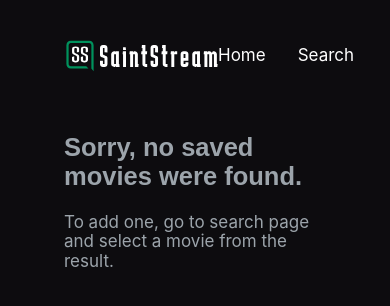
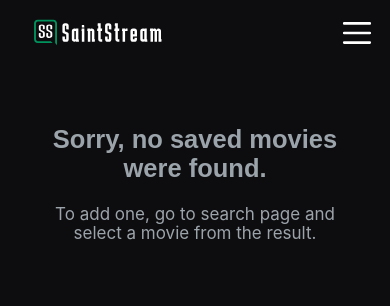
Before and after one commit to mapucat/movies-app, a React (Create React App) app: page /saved in a window 390 px wide. Shown: the top 306 px of the page. Built offline with nearby package versions, Linux system fonts and the light colour scheme.

Commit message:
[FA-1] Update styles to adapt site to mobile

```diff
--- a/src/components/layouts/Header.tsx
+++ b/src/components/layouts/Header.tsx
@@ -1,13 +1,13 @@
-import React, { useEffect, useState } from 'react';
+import React, { useState } from 'react';
 import styled from 'styled-components';
-
-import Nav from './Nav';
-import Button from '../ui/Button';
-import Icon from '../ui/Icon';
 
 import logo from '../../logo.svg';
 import { spacing } from '../../styles/settings/Spacing';
-import { Link, useLocation } from 'react-router-dom';
+import Nav from './Nav';
+import { devices } from '../../styles/settings/Breakpoints';
+import Button from '../ui/Button';
+import Icon from '../ui/Icon';
+import { colors } from '../../styles/settings/Colors';
 
 type HeaderProps = {
   nav: {
@@ -19,29 +19,61 @@ type HeaderProps = {
 };
 
 const Wrapper = styled.header`
-  padding: ${spacing[600]} 0;
+  padding: ${spacing[400]} 0;
 
   display: flex;
   justify-content: space-between;
   align-items: center;
+  width: auto;
+  background-color: ${colors.background_base_opacity};
+
+  img {
+    height: 100%;
+  }
+
+  img,
+  button {
+    flex-grow: 1;
+    max-width: 130px;
+  }
+
+  & > button {
+    visibility: hidden;
+  }
+
+  @media ${devices.sm} {
+    position: fixed;
+    width: 100%;
+    z-index: 10;
+    padding: ${spacing[300]} 0;
+
+    & > button {
+      visibility: visible;
+    }
+  }
 `;
 
 const Header = ({ nav: { links } }: HeaderProps) => {
-  const location = useLocation();
-  const [savedMoviesPageActive, setSavedMoviesPageActive] = useState<boolean>(false);
+  const [menuOpened, setMenuOpened] = useState<boolean>(false);
 
-  useEffect(() => {
-    setSavedMoviesPageActive(location.pathname === '/saved');
-  }, [location]);
+  const toogleManuOpened = (value?: boolean) => {
+    if (value && typeof value === 'boolean') {
+      setMenuOpened(value);
+    } else {
+      setMenuOpened(!menuOpened);
+    }
+  };
 
   return (
     <Wrapper>
       <img src={logo} className="App-logo" alt="logo" />
-      <Nav links={links}></Nav>
-      <Button variant="icon">
-        <Link to="/saved">
-          <Icon name={savedMoviesPageActive ? 'saveFilled' : 'save'}></Icon>
-        </Link>
+      <Nav
+        className={menuOpened ? 'navigation--opened' : 'navigation--closed'}
+        links={links}
+        toogleManuOpened={toogleManuOpened}
+      ></Nav>
+      <Button variant="icon" onClick={toogleManuOpened}>
+        <Icon name="menu"></Icon>
       </Button>
     </Wrapper>
   );
--- a/src/components/layouts/Layout.tsx
+++ b/src/components/layouts/Layout.tsx
@@ -1,9 +1,10 @@
 import React from 'react';
+import styled from 'styled-components';
 
-import Header from './Header';
-import styled from 'styled-components';
+import { devices } from '../../styles/settings/Breakpoints';
 import { colors } from '../../styles/settings/Colors';
 import { spacing } from '../../styles/settings/Spacing';
+import Header from './Header';
 
 type LayoutProps = {
   children: React.ReactNode;
@@ -13,6 +14,14 @@ const Wrapper = styled.div`
   background-color: ${colors.background_base};
   min-height: 100vh;
   padding: 0 ${spacing[800]};
+
+  @media ${devices.sm} {
+    padding: 0 ${spacing[500]};
+
+    main {
+      padding-top: ${spacing[900]};
+    }
+  }
 `;
 
 const NAVIGATION_LINKS = [
@@ -23,6 +32,10 @@ const NAVIGATION_LINKS = [
   {
     label: 'Search',
     url: '/search',
+  },
+  {
+    label: 'Saved',
+    url: '/saved',
   },
 ];
 
--- a/src/components/layouts/Nav.tsx
+++ b/src/components/layouts/Nav.tsx
@@ -1,18 +1,54 @@
+import React from 'react';
 import { NavLink } from 'react-router-dom';
 import styled from 'styled-components';
 import { colors } from '../../styles/settings/Colors';
 import { spacing } from '../../styles/settings/Spacing';
+import { devices } from '../../styles/settings/Breakpoints';
 
 type NavProps = {
+  className: string;
   links: {
     label: string;
     url: string;
   }[];
+  toogleManuOpened: (value?: boolean) => void;
 };
 
 const Wrapper = styled.nav`
   display: flex;
   color: ${colors.secondary_text};
+
+  @media ${devices.sm} {
+    padding: ${spacing[300]} 0;
+  }
+
+  @media ${devices.sm} {
+    position: fixed;
+    box-sizing: border-box;
+    z-index: 100;
+
+    top: 64px;
+    right: 0;
+    height: 90vh;
+    background-color: ${colors.background_base};
+    overflow-y: auto;
+    overflow-x: hidden;
+    -webkit-overflow-scrolling: touch;
+    transition: 0.45s;
+    padding: ${spacing[300]} 0;
+  }
+
+  &.navigation--opened {
+    @media ${devices.sm} {
+      width: 250px;
+    }
+  }
+
+  &.navigation--closed {
+    @media ${devices.sm} {
+      width: 0px;
+    }
+  }
 `;
 
 const List = styled.ul`
@@ -22,6 +58,14 @@ const List = styled.ul`
 
   display: flex;
   gap: ${spacing[500]};
+
+  @media ${devices.sm} {
+    flex-direction: column;
+    width: 100%;
+    height: 100%;
+    justify-content: center;
+    align-items: center;
+  }
 `;
 
 const Item = styled.li`
@@ -35,12 +79,17 @@ const Item = styled.li`
   }
 `;
 
-const Nav = ({ links }: NavProps) => {
+const Nav = ({ links, toogleManuOpened, ...props }: NavProps) => {
   return (
-    <Wrapper>
+    <Wrapper {...props}>
       <List>
         {links.map((link, index) => (
-          <Item key={index}>
+          <Item
+            key={index}
+            onClick={() => {
+              toogleManuOpened(false);
+            }}
+          >
             <NavLink key={index} to={link.url} className={({ isActive }) => (isActive ? 'nav-link--active' : '')}>
               {link.label}
             </NavLink>
--- a/src/components/search/SearchInput.tsx
+++ b/src/components/search/SearchInput.tsx
@@ -1,6 +1,7 @@
-import React, { ChangeEventHandler, useEffect, useState } from 'react';
+import React, { useEffect, useState } from 'react';
 import styled from 'styled-components';
 import { useDebounce } from 'use-debounce';
+
 import Button from '../ui/Button';
 import Icon from '../ui/Icon';
 
@@ -9,18 +10,6 @@ type SearchInputProps = {
 };
 
 const Wrapper = styled.div`
-  input {
-    border-style: none;
-    background: transparent;
-    outline: none;
-  }
-  button {
-    padding: 0;
-    background: none;
-    border: none;
-    outline: none;
-  }
-
   // gradient animation
   @keyframes gradient {
     0% {
@@ -38,7 +27,7 @@ const Wrapper = styled.div`
   max-width: 400px;
   margin: 0 auto;
   border-radius: 4px;
-  padding: 1rem 2rem;
+  padding: 0.5rem;
   background: rgba(57, 63, 84, 0.8);
 
   &:after {
@@ -47,18 +36,20 @@ const Wrapper = styled.div`
     left: 0px;
     right: 0px;
     bottom: 0px;
-    z-index: 999;
     height: 2px;
     border-bottom-left-radius: 2px;
     border-bottom-right-radius: 2px;
     background-position: 0% 0%;
-    background: linear-gradient(to right, #b294ff, #57e6e6, #feffb8, #57e6e6, #b294ff, #57e6e6);
+    background: linear-gradient(to right, #730091, #00ef97, #ffda80, #e480ff, #730091, #ffda80);
     background-size: 500% auto;
     animation: gradient 3s linear infinite;
   }
 
   input {
-    flex-grow: 1;
+    border-style: none;
+    background: transparent;
+    outline: none;
+    width: 100%;
     color: #bfd2ff;
     font-size: 1.5rem;
     line-height: 1rem;
@@ -69,14 +60,18 @@ const Wrapper = styled.div`
   }
 
   button {
-    color: #7881a1;
+    padding: 0;
+    background: none;
+    border: none;
+    outline: none;
+
     font-size: 1rem;
     line-height: 1rem;
     vertical-align: middle;
     transition: color 0.25s;
-    &:hover {
-      color: #bfd2ff;
-    }
+
+    width: 32px;
+    height: 32px;
   }
 `;
 
--- a/src/components/search/SuccessResult.tsx
+++ b/src/components/search/SuccessResult.tsx
@@ -1,7 +1,10 @@
+import React from 'react';
 import styled from 'styled-components';
+
+import { devices } from '../../styles/settings/Breakpoints';
+import { spacing } from '../../styles/settings/Spacing';
 import Movie from '../movies/Movie';
 import Icon from '../ui/Icon';
-import { devices } from '../../styles/settings/Breakpoints';
 
 type SearchResultProps = {
   title: string;
@@ -20,9 +23,12 @@ const NotFoundMessage = styled.section`
 `;
 
 const ResultSection = styled.section`
-  display: grid;
-  grid-template-columns: repeat(5, 1fr);
-  grid-gap: 10px;
+  display: flex;
+  flex-wrap: wrap;
+  gap: ${spacing[300]};
+  justify-content: center;
+
+  max-width: 1000px;
 
   @media ${devices.sm} {
     grid-template-columns: repeat(2, 1fr);
--- a/src/components/ui/Button.tsx
+++ b/src/components/ui/Button.tsx
@@ -4,6 +4,7 @@ import { colors } from '../../styles/settings/Colors';
 
 type ButtonProps = {
   children: React.ReactNode;
+  className?: string;
   color?: 'primary' | 'secondary';
   variant?: 'flat' | 'icon' | 'stroked';
   onClick?: () => void;
@@ -11,6 +12,11 @@ type ButtonProps = {
 
 const Wrapper = styled.button`
   &.btn {
+    &.btn--icon {
+      width: 32px;
+      height: 32px;
+    }
+
     &.btn--icon,
     &.btn--icon a {
       background-color: transparent;
@@ -19,11 +25,16 @@ const Wrapper = styled.button`
 
       cursor: pointer;
     }
+
+    svg {
+      width: inherit;
+      height: inherit;
+    }
   }
 `;
 
-const Button = ({ color = 'primary', variant = 'flat', children, ...props }: ButtonProps) => {
-  const classes = `btn btn--${color} btn--${variant}`;
+const Button = ({ color = 'primary', variant = 'flat', children, className, ...props }: ButtonProps) => {
+  const classes = `btn btn--${color} btn--${variant} ${className}`;
   return (
     <Wrapper className={classes} {...props}>
       {children}
--- a/src/context/SavedMoviesContext.tsx
+++ b/src/context/SavedMoviesContext.tsx
@@ -1,5 +1,5 @@
-import React, { Dispatch, SetStateAction, useContext, useEffect, useState } from 'react';
-import { getSavedMoviesFromStorage, isMovieSaved, saveMoviesToStorage } from '../helpers/Movies';
+import React, { useContext, useEffect, useState } from 'react';
+import { getSavedMoviesFromStorage, saveMoviesToStorage } from '../helpers/Movies';
 
 export interface SavedMoviesProps {
   children: React.ReactNode;
--- a/src/pages/SavedMoviesPage.tsx
+++ b/src/pages/SavedMoviesPage.tsx
@@ -1,10 +1,14 @@
+import React from 'react';
+
 import SearchResult from '../components/search/SuccessResult';
 import { useSavedMovies } from '../context/SavedMoviesContext';
+import { ResultWrapper } from './SearchPage';
 
 const SavedMoviesPage = () => {
   const { movies } = useSavedMovies();
 
   return (
+    <ResultWrapper>
       <SearchResult
         title="Movies Saved"
         movies={movies}
@@ -14,6 +18,7 @@ const SavedMoviesPage = () => {
           description: 'To add one, go to search page and select a movie from the result.',
         }}
       ></SearchResult>
+    </ResultWrapper>
   );
 };
 
--- a/src/pages/SearchPage.tsx
+++ b/src/pages/SearchPage.tsx
@@ -1,9 +1,10 @@
 import React, { useState } from 'react';
+import styled from 'styled-components';
+
 import SearchInput from '../components/search/SearchInput';
-import useSearchMovies from '../hooks/searchMovies';
 import SearchResult from '../components/search/SuccessResult';
 import Loader from '../components/ui/Loader';
-import styled from 'styled-components';
+import useSearchMovies from '../hooks/searchMovies';
 import { spacing } from '../styles/settings/Spacing';
 
 const Wrapper = styled.div`
@@ -11,10 +12,10 @@ const Wrapper = styled.div`
   flex-direction: column;
 `;
 
-const ResultWrapper = styled(Wrapper)`
+export const ResultWrapper = styled(Wrapper)`
   align-items: center;
   text-align: center;
-  padding: ${spacing[600]} 0;
+  padding: ${spacing[400]} 0;
 `;
 
 const SearchInvite = () => {
@@ -28,7 +29,7 @@ const SearchInvite = () => {
 const SearchPage = () => {
   const [search, setSearch] = useState('');
 
-  const [movies, state, error] = useSearchMovies(search);
+  const [movies, state] = useSearchMovies(search);
 
   return (
     <Wrapper>
--- a/src/styles/types/index.d.ts
+++ b/src/styles/types/index.d.ts
@@ -1,5 +1,3 @@
-import { RuleSet } from 'styled-components';
-
 /**
  * Gradient palette
  */
```
Lines whose indentation alone changed are shown as unchanged.
